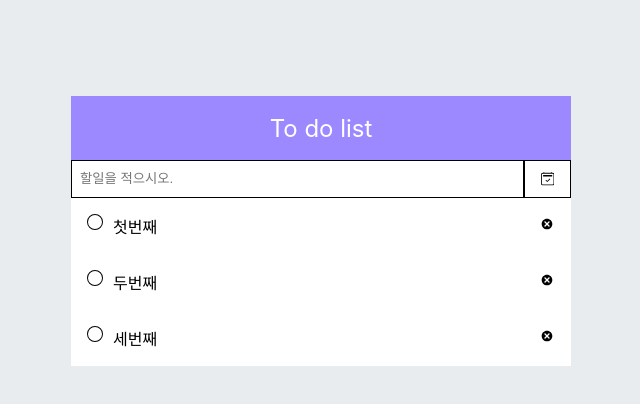
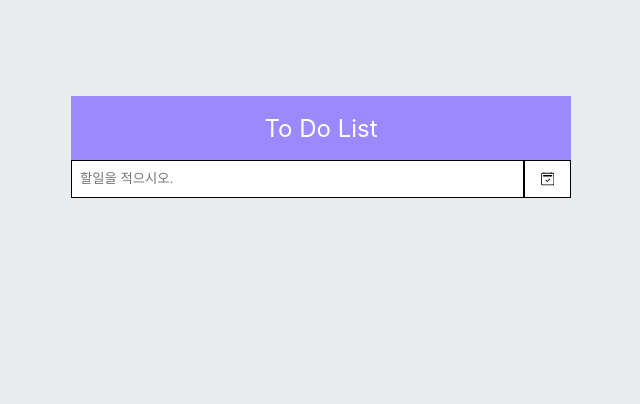
Before and after one commit to potato-club/potato3-frontend-study2, a React (Create React App) app: page / in a window 1280 px wide. Shown: the top 404 px of the page, without its empty margins (319-959 px from the left). Built offline with nearby package versions, Linux system fonts and the light colour scheme.

Commit message:
간결해진 항목추가기능

```diff
--- a/src/App.js
+++ b/src/App.js
@@ -1,41 +1,26 @@
-import React, { useState } from "react";
+import React, { useState, useRef } from "react";
 import "./App.css";
-import styled, { createGlobalStyle } from "styled-components";
+import { createGlobalStyle } from "styled-components";
 import TodoTamplate from "./page/TodoTamplate";
 import InputBox from "./page/InputBox";
 import TodoList from "./page/TodoList";
-
-let nextId = 4;
+// import TodoListItem from "./page/TodoListItem";
 
 export default function App() {
-  const [todos, setTodos] = useState([
-    {
-      id: 1,
-      text: "첫번째",
-      checked: false,
-    },
-    {
-      id: 2,
-      text: "두번째",
-      checked: false,
-    },
-    {
-      id: 3,
-      text: "세번째",
-      checked: false,
-    },
-  ]);
+  const [todos, setTodos] = useState([]);
+
+  const nextId = useRef(0);
 
   const onInsertTodo = (text) => {
     const pushTodo = {
-      id: nextId,
+      id: nextId.current,
       text,
       checked: false,
     };
+    setTodos((todos) => todos.concat(pushTodo));
+    nextId.current++;
+  };
 
-    setTodos((todos) => todos.concat(pushTodo));
-    nextId++;
-  };
   return (
     <>
       <GlobalStyle />
--- a/src/page/TodoListItem.jsx
+++ b/src/page/TodoListItem.jsx
@@ -7,37 +7,35 @@ import { BsCheck2Circle } from "react-icons/bs";
 //import { TiDeleteOutline } from "react-icons/ti";
 
 export default function TodoListItem({ todo }) {
-  const { text, checked } = todo;
+  const { id, text, checked } = todo;
 
   return (
-    <TodoListItemBG>
-      <CheckBox>
-        {checked ? <BsCheck2Circle /> : <BsCircle />}
-        <Text>{text}</Text>
-      </CheckBox>
-      <Remove>
-        <TiDelete />
-      </Remove>
-    </TodoListItemBG>
+    <ItemWrapper>
+      <CheckBox>{checked ? <BsCheck2Circle /> : <BsCircle />}</CheckBox>
+      <Text
+        style={{
+          textDecoration: checked ? "line-through" : null,
+          color: checked ? "#ccc" : "#000",
+        }}
+      >
+        {text}
+      </Text>
+      {/* <Remove onClick={() => onRemove(id)}> */}
+      <TiDelete />
+    </ItemWrapper>
   );
 }
 
-const TodoListItemBG = styled.div`
+const ItemWrapper = styled.div`
   padding: 1rem;
   display: flex;
   align-items: center;
   background: white;
+  justify-content: space-between;
 `;
 const CheckBox = styled.div`
   cursor: pointer;
-  display: flex;
-  flex: 1;
 `;
 const Text = styled.div`
-  display: flex;
-  flex: 1;
-  margin-left: 10px;
+  text-decoration: ;
 `;
-const Remove = styled.div`
-  cursor: pointer;
-`;
--- a/src/page/TodoTamplate.jsx
+++ b/src/page/TodoTamplate.jsx
@@ -5,7 +5,7 @@ export default function TodoTemplate({ children }) {
   return (
     <>
       <TodoBG>
-        <Title>To do list</Title>
+        <Title>To Do List</Title>
         <Contents>{children}</Contents>
       </TodoBG>
     </>
```
Also changed, not shown: src/page/InputBox.jsx (+16 -5 lines).
